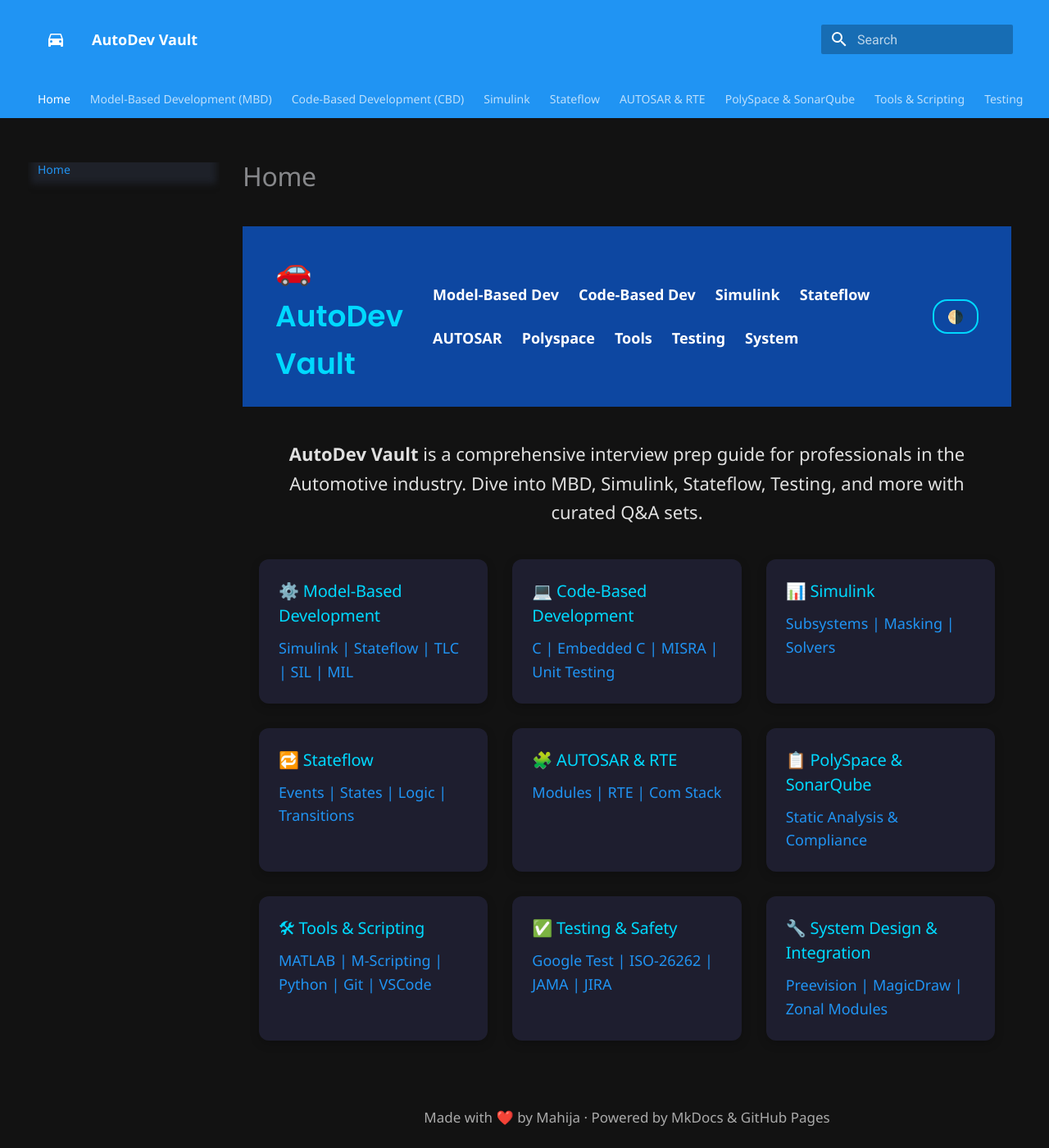
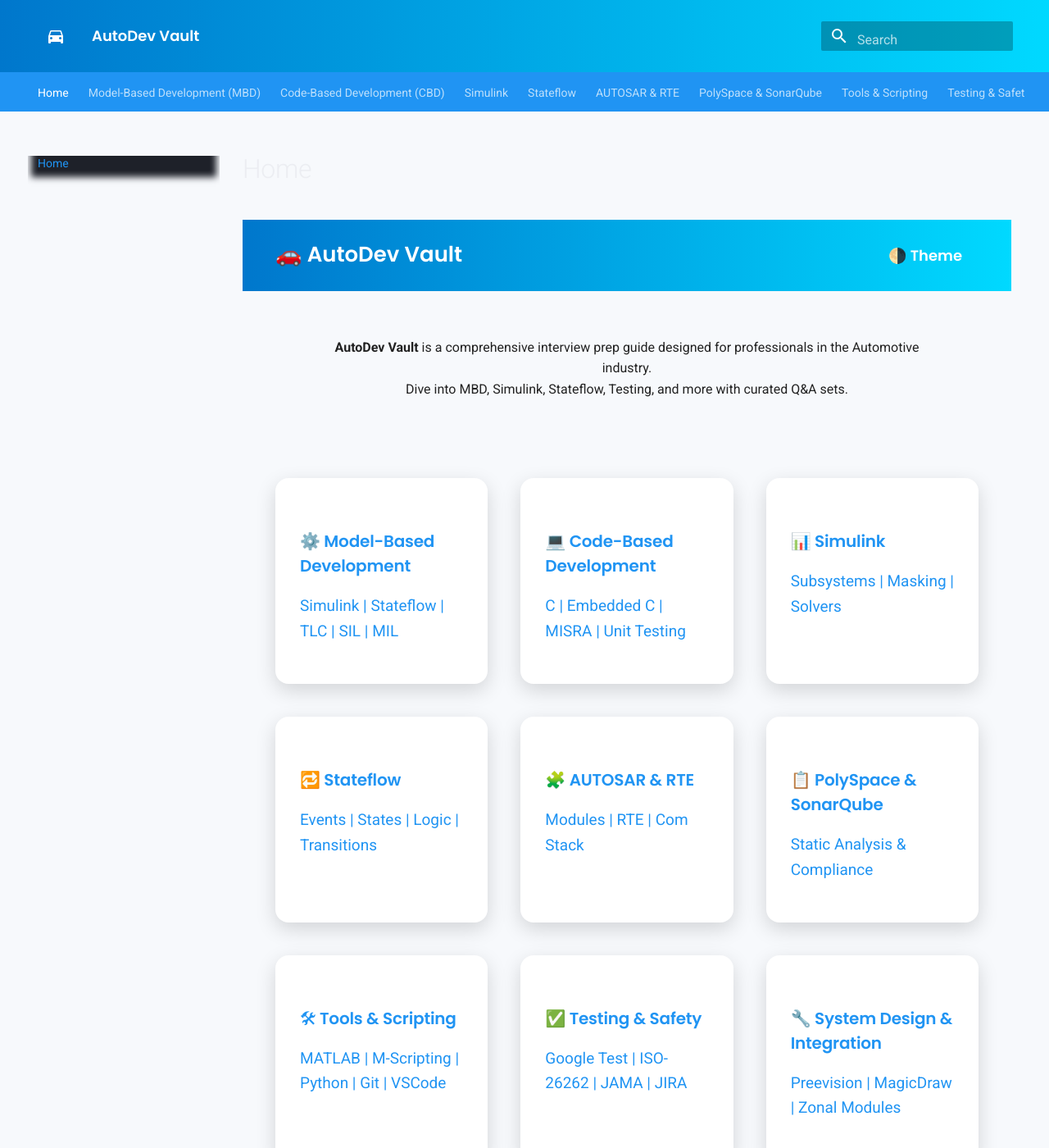
Before and after one commit to Mahija07/Automotive_MBD_questionnaire, an MkDocs documentation site: the page built from docs/index.md, in a window 1280 px wide and 1400 px high. Shown: the whole window at 82% size. Built offline with MkDocs 1.6.1 and Material for MkDocs 9.7.7, drawn with Linux system fonts in a browser that asks for light colours; part of the change alters nothing that is shown.

Commit message:
Updated styles

```diff
--- a/docs/index.md
+++ b/docs/index.md
@@ -4,14 +4,25 @@
   <meta charset="UTF-8" />
   <meta name="viewport" content="width=device-width, initial-scale=1.0"/>
   <title>AutoDev Vault</title>
-  <link href="https://fonts.googleapis.com/css2?family=Poppins:wght@600&display=swap" rel="stylesheet">
+  <link href="https://fonts.googleapis.com/css2?family=Poppins:wght@600&family=Roboto&display=swap" rel="stylesheet">
   <style>
     :root {
-      --bg-dark: #121212;
-      --card-dark: #1e1e2f;
-      --text-dark: #e0e0e0;
+      --bg-light: #f7f9fc;
+      --card-light: #ffffff;
+      --text-light: #222;
+      --accent: #0077cc;
+
+      --bg-dark: #1a1a2e;
+      --card-dark: #2e2e3e;
+      --text-dark: #f0f0f0;
       --accent-dark: #00d9ff;
-      --nav-dark: #0d47a1;
+    }
+
+    html[data-theme="light"] {
+      --bg: var(--bg-light);
+      --card: var(--card-light);
+      --text: var(--text-light);
+      --accent: var(--accent);
     }
 
     html[data-theme="dark"] {
@@ -19,75 +30,84 @@
       --card: var(--card-dark);
       --text: var(--text-dark);
       --accent: var(--accent-dark);
-      --nav: var(--nav-dark);
     }
 
     body {
       margin: 0;
-      font-family: 'Segoe UI', sans-serif;
+      font-family: 'Roboto', sans-serif;
       background-color: var(--bg);
       color: var(--text);
       transition: background-color 0.3s ease, color 0.3s ease;
     }
 
     header {
-      background-color: var(--nav);
-      color: white;
-      padding: 1.2rem 2rem;
+      background: linear-gradient(90deg, #0077cc, #00d9ff);
+      color: #fff;
+      padding: 1rem 2rem;
       display: flex;
+      justify-content: space-between;
       align-items: center;
-      justify-content: space-between;
+      font-family: 'Poppins', sans-serif;
+      font-size: 1.3rem;
+      font-weight: bold;
+      position: sticky;
+      top: 0;
+      z-index: 1000;
     }
 
-    header .logo {
-      font-family: 'Poppins', sans-serif;
-      font-size: 1.8rem;
-      color: var(--accent);
+    .intro {
+      text-align: center;
+      padding: 2rem 1rem;
+      max-width: 800px;
+      margin: auto;
     }
 
-    .container {
-      max-width: 1100px;
-      margin: auto;
-      padding: 2rem 1rem;
+    .dark-toggle {
+      background: var(--accent);
+      border: none;
+      border-radius: 20px;
+      padding: 0.5rem 1rem;
+      color: #fff;
+      cursor: pointer;
+      font-weight: bold;
+      font-size: 0.9rem;
+      transition: background 0.3s;
     }
 
-    .description {
-      text-align: center;
-      font-size: 1.1rem;
-      margin-bottom: 2rem;
+    .dark-toggle:hover {
+      background: #0099cc;
     }
 
     .topics {
       display: grid;
       grid-template-columns: repeat(auto-fit, minmax(250px, 1fr));
-      gap: 1.5rem;
+      gap: 2rem;
+      padding: 2rem;
     }
 
     .card {
-      display: block;
       background-color: var(--card);
+      border-radius: 16px;
+      padding: 1.5rem;
+      box-shadow: 0 8px 24px rgba(0,0,0,0.15);
+      transition: transform 0.3s ease, box-shadow 0.3s ease;
+      text-decoration: none;
       color: inherit;
-      border-radius: 12px;
-      padding: 1.2rem;
-      box-shadow: 0 4px 12px rgba(0, 0, 0, 0.2);
-      text-decoration: none;
-      transition: transform 0.3s ease, box-shadow 0.3s ease;
     }
 
     .card:hover {
-      transform: translateY(-4px);
-      box-shadow: 0 10px 20px rgba(0, 0, 0, 0.25);
+      transform: translateY(-6px);
+      box-shadow: 0 12px 32px rgba(0,0,0,0.2);
     }
 
     .card h3 {
-      margin-top: 0;
       margin-bottom: 0.5rem;
       color: var(--accent);
+      font-family: 'Poppins', sans-serif;
     }
 
     .card p {
-      margin: 0;
-      font-size: 0.9rem;
+      font-size: 0.95rem;
     }
 
     footer {
@@ -96,76 +116,30 @@
       font-size: 0.85rem;
       color: #aaa;
     }
-
-    .nav-links {
-      display: flex;
-      gap: 1.2rem;
-      flex-wrap: wrap;
-      font-size: 0.9rem;
-    }
-
-    .nav-links a {
-      color: #ffffff;
-      text-decoration: none;
-      font-weight: 600;
-    }
-
-    .nav-links a:hover {
-      color: var(--accent);
-    }
-
-    .dark-toggle {
-      background: none;
-      border: 2px solid var(--accent);
-      border-radius: 18px;
-      padding: 0.4rem 0.8rem;
-      cursor: pointer;
-      color: var(--accent);
-      font-weight: bold;
-      transition: background 0.3s, color 0.3s;
-    }
-
-    .dark-toggle:hover {
-      background: var(--accent);
-      color: #000;
-    }
   </style>
 </head>
 <body>
   <header>
-    <div class="logo">🚗 AutoDev Vault</div>
-    <div class="nav-links">
-      <a href="mbd.md">Model-Based Dev</a>
-      <a href="cbd.md">Code-Based Dev</a>
-      <a href="simulink.md">Simulink</a>
-      <a href="stateflow.md">Stateflow</a>
-      <a href="autsar.md">AUTOSAR</a>
-      <a href="polyspace.md">Polyspace</a>
-      <a href="tools.md">Tools</a>
-      <a href="testing.md">Testing</a>
-      <a href="system.md">System</a>
-    </div>
-    <button class="dark-toggle" onclick="toggleTheme()">🌗</button>
+    🚗 AutoDev Vault
+    <button class="dark-toggle" onclick="toggleTheme()">🌗 Theme</button>
   </header>
 
-  <div class="container">
-    <div class="description">
-      <strong>AutoDev Vault</strong> is a comprehensive interview prep guide for professionals in the Automotive industry.
-      Dive into MBD, Simulink, Stateflow, Testing, and more with curated Q&A sets.
-    </div>
+  <section class="intro">
+    <p><strong>AutoDev Vault</strong> is a comprehensive interview prep guide designed for professionals in the Automotive industry.<br>
+    Dive into MBD, Simulink, Stateflow, Testing, and more with curated Q&A sets.</p>
+  </section>
 
-    <section class="topics">
-      <a class="card" href="mbd.md"><h3>⚙️ Model-Based Development</h3><p>Simulink | Stateflow | TLC | SIL | MIL</p></a>
-      <a class="card" href="cbd.md"><h3>💻 Code-Based Development</h3><p>C | Embedded C | MISRA | Unit Testing</p></a>
-      <a class="card" href="simulink.md"><h3>📊 Simulink</h3><p>Subsystems | Masking | Solvers</p></a>
-      <a class="card" href="stateflow.md"><h3>🔁 Stateflow</h3><p>Events | States | Logic | Transitions</p></a>
-      <a class="card" href="autsar.md"><h3>🧩 AUTOSAR & RTE</h3><p>Modules | RTE | Com Stack</p></a>
-      <a class="card" href="polyspace.md"><h3>📋 PolySpace & SonarQube</h3><p>Static Analysis & Compliance</p></a>
-      <a class="card" href="tools.md"><h3>🛠 Tools & Scripting</h3><p>MATLAB | M-Scripting | Python | Git | VSCode</p></a>
-      <a class="card" href="testing.md"><h3>✅ Testing & Safety</h3><p>Google Test | ISO-26262 | JAMA | JIRA</p></a>
-      <a class="card" href="system.md"><h3>🔧 System Design & Integration</h3><p>Preevision | MagicDraw | Zonal Modules</p></a>
-    </section>
-  </div>
+  <section class="topics">
+    <a class="card" href="mbd/"><h3>⚙️ Model-Based Development</h3><p>Simulink | Stateflow | TLC | SIL | MIL</p></a>
+    <a class="card" href="cbd/"><h3>💻 Code-Based Development</h3><p>C | Embedded C | MISRA | Unit Testing</p></a>
+    <a class="card" href="simulink/"><h3>📊 Simulink</h3><p>Subsystems | Masking | Solvers</p></a>
+    <a class="card" href="stateflow/"><h3>🔁 Stateflow</h3><p>Events | States | Logic | Transitions</p></a>
+    <a class="card" href="autsar/"><h3>🧩 AUTOSAR & RTE</h3><p>Modules | RTE | Com Stack</p></a>
+    <a class="card" href="polyspace/"><h3>📋 PolySpace & SonarQube</h3><p>Static Analysis & Compliance</p></a>
+    <a class="card" href="tools/"><h3>🛠 Tools & Scripting</h3><p>MATLAB | M-Scripting | Python | Git | VSCode</p></a>
+    <a class="card" href="testing/"><h3>✅ Testing & Safety</h3><p>Google Test | ISO-26262 | JAMA | JIRA</p></a>
+    <a class="card" href="system/"><h3>🔧 System Design & Integration</h3><p>Preevision | MagicDraw | Zonal Modules</p></a>
+  </section>
 
   <footer>
     Made with ❤️ by Mahija · Powered by MkDocs & GitHub Pages
@@ -176,7 +150,18 @@
       const html = document.documentElement;
       const current = html.getAttribute('data-theme');
       html.setAttribute('data-theme', current === 'dark' ? 'light' : 'dark');
+      localStorage.setItem('theme', html.getAttribute('data-theme'));
     }
+
+    window.addEventListener('DOMContentLoaded', () => {
+      const savedTheme = localStorage.getItem('theme');
+      if (savedTheme) {
+        document.documentElement.setAttribute('data-theme', savedTheme);
+      } else {
+        const prefersDark = window.matchMedia('(prefers-color-scheme: dark)').matches;
+        document.documentElement.setAttribute('data-theme', prefersDark ? 'dark' : 'light');
+      }
+    });
   </script>
 </body>
 </html>
```
